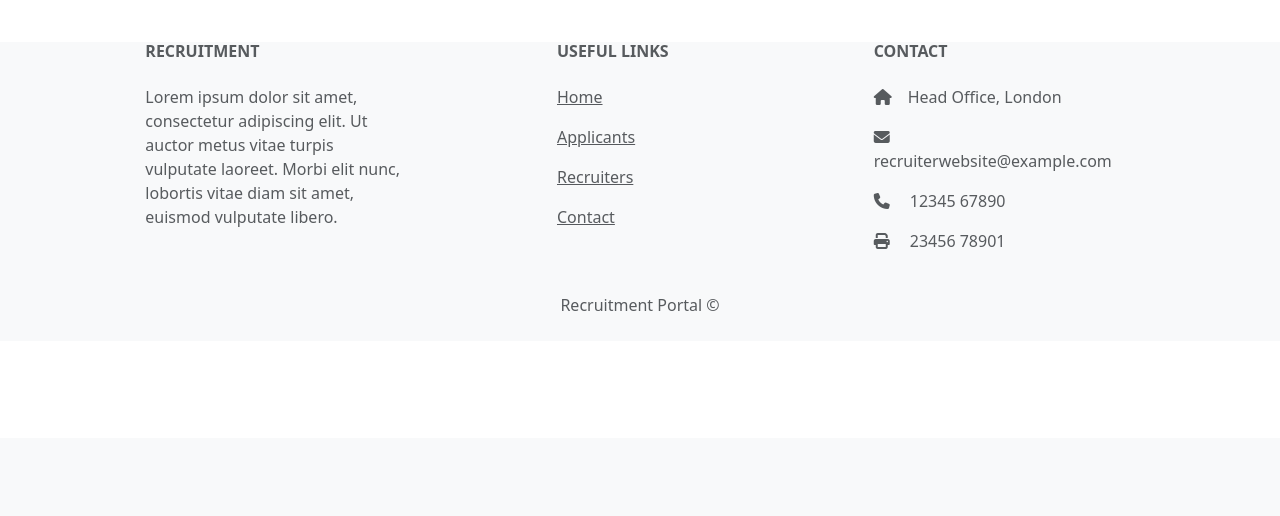
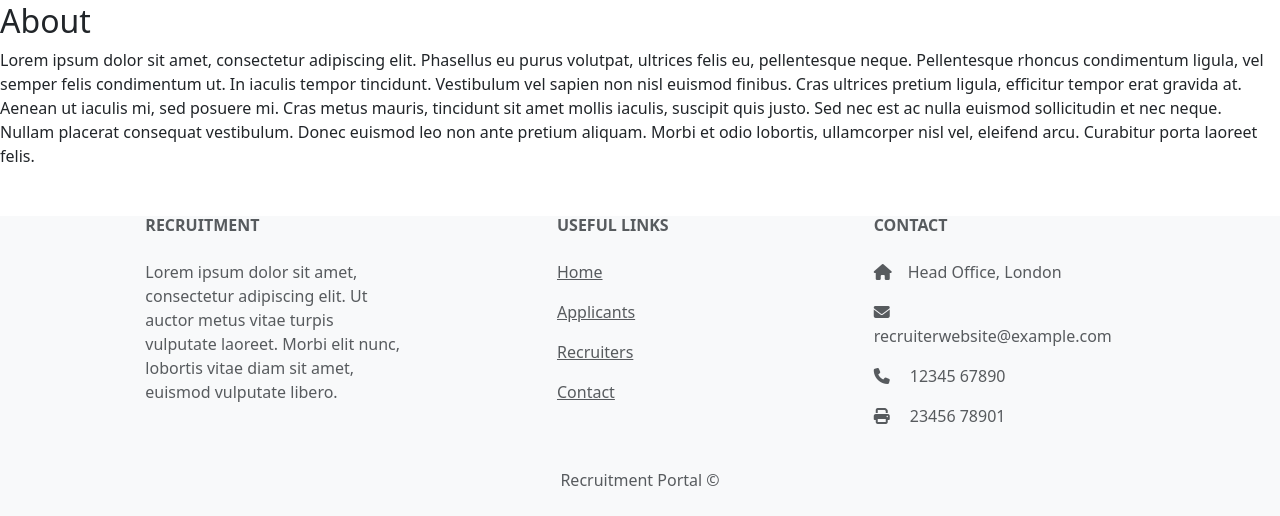
Before and after one commit to alexzanotti/milestone_project_3, a Python web app: template templates/index.html in a window 1280 px wide. Shown: the part 362-878 px from the top of the page. Before the commit the page ends 673 px from the top, so only its background shows below. Run offline with Jinja, Linux system fonts and the light colour scheme; the template is opened without the code that fills it, so the values that code supplies are empty; some libraries are stand-ins or nearby versions; grey boxes are pictures that could not be loaded.

Commit message:
added about section

```diff
--- a/templates/index.html
+++ b/templates/index.html
@@ -6,5 +6,16 @@
 {% block header %}{{ header }}{% endblock %}
 <!-- Content block that contains the main content of the page -->
 {% block content %}
+<!-- About section -->
+<section class="centered">
+    <h2>About</h2>
+    <p>Lorem ipsum dolor sit amet, consectetur adipiscing elit. Phasellus eu purus volutpat, ultrices felis eu,
+      pellentesque neque. Pellentesque rhoncus condimentum ligula, vel semper felis condimentum ut. In iaculis tempor
+      tincidunt. Vestibulum vel sapien non nisl euismod finibus. Cras ultrices pretium ligula, efficitur tempor erat
+      gravida at. Aenean ut iaculis mi, sed posuere mi. Cras metus mauris, tincidunt sit amet mollis iaculis, suscipit
+      quis justo. Sed nec est ac nulla euismod sollicitudin et nec neque. Nullam placerat consequat vestibulum. Donec
+      euismod leo non ante pretium aliquam. Morbi et odio lobortis, ullamcorper nisl vel, eleifend arcu. Curabitur porta
+      laoreet felis.</p>
+  </section>
 
 {% endblock %}
```
